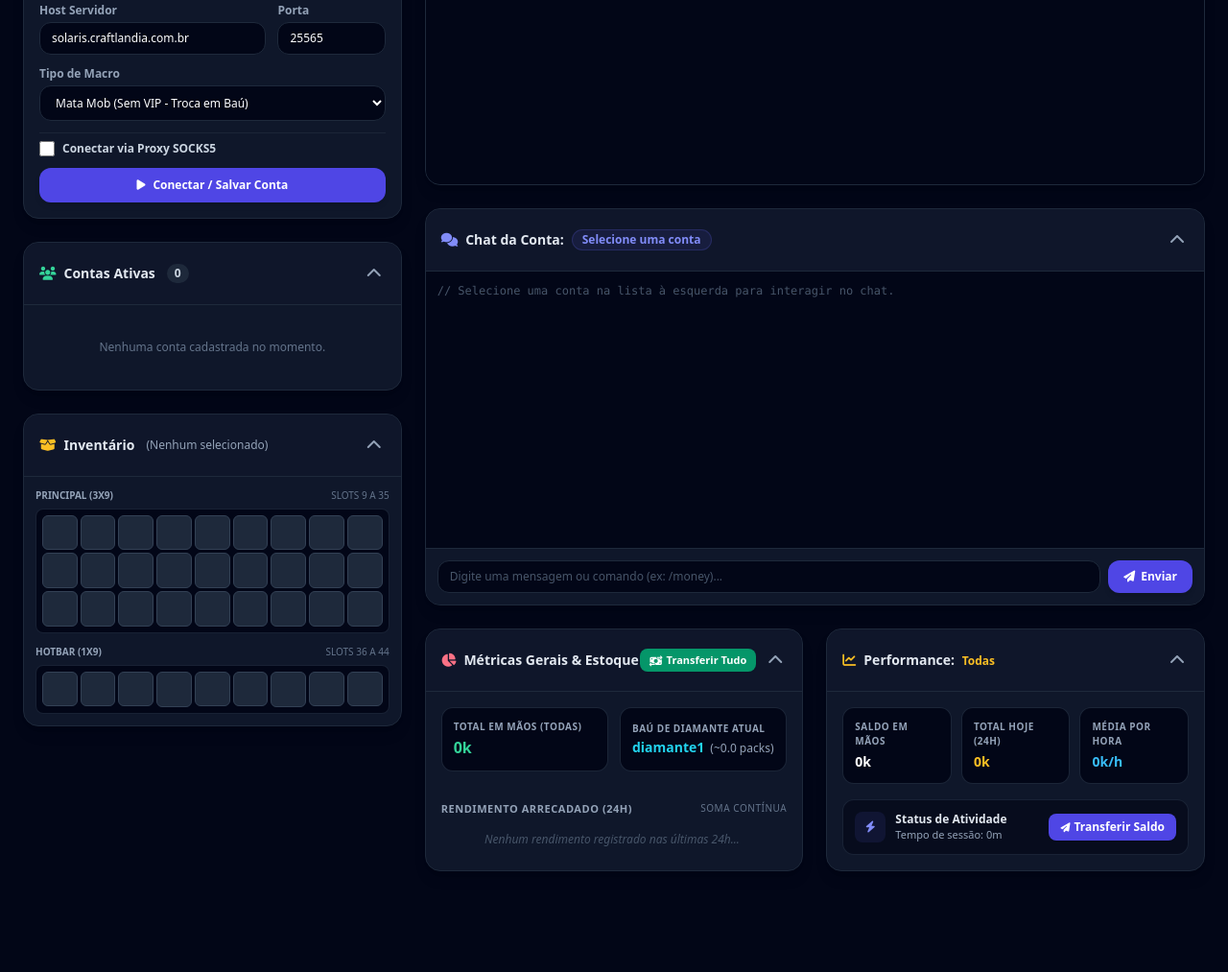
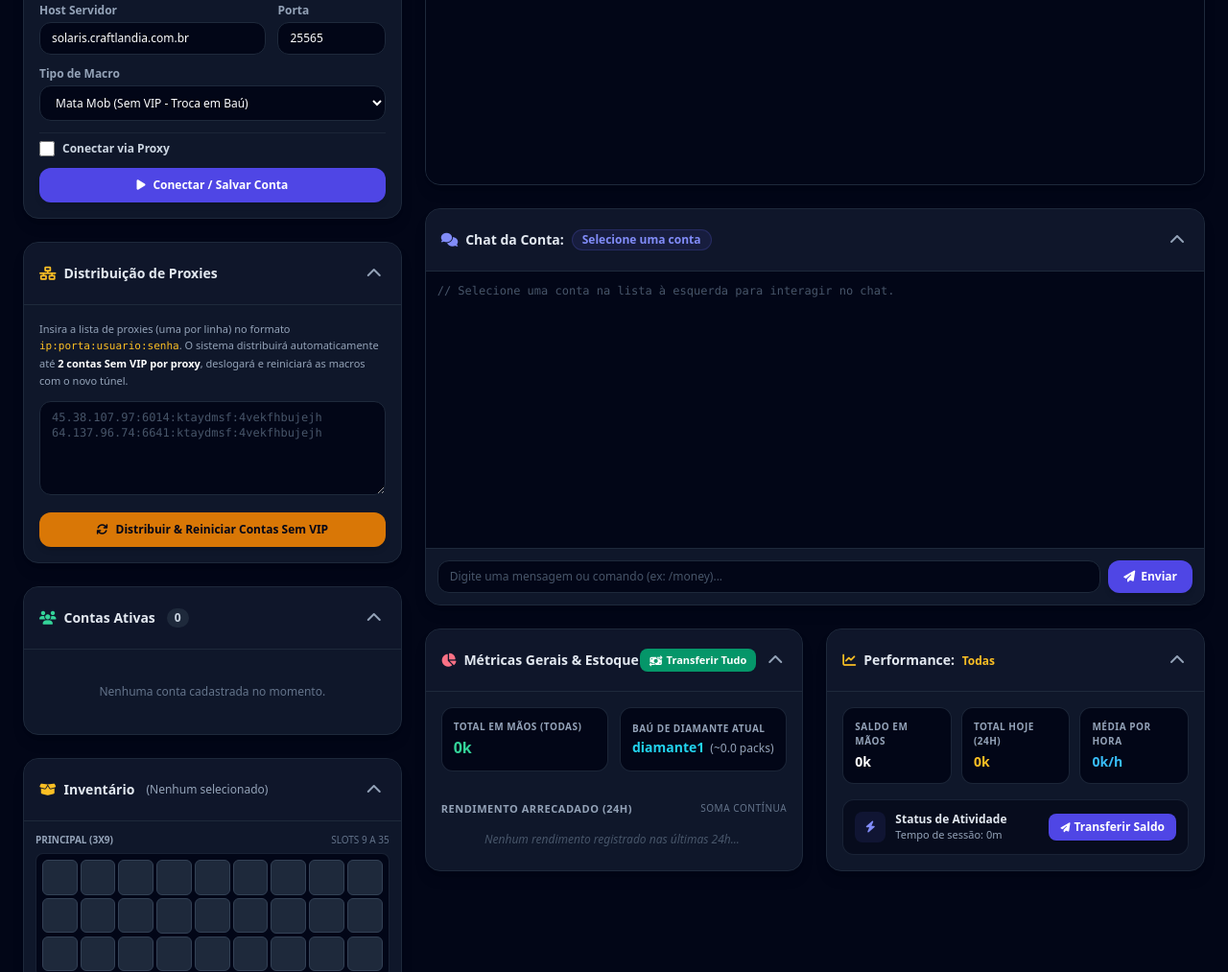
Before and after one commit to dielitonfonseca/Bot-Manager, a website: page public/index.html in a window 1280 px wide. Shown: the part 393-1406 px from the top of the page at 96% size. Before the commit the page ends 1325 px from the top, so only its background shows below. Drawn offline with nearby package versions, Linux system fonts and the light colour scheme; no server answers.

Commit message:
Rodando com proxy

```diff
--- a/public/index.html
+++ b/public/index.html
@@ -84,7 +84,7 @@
         <h1 class="text-lg font-bold tracking-tight text-white flex items-center gap-2">
           CL Macro Manager <span class="text-xs font-semibold px-2.5 py-0.5 rounded-full bg-emerald-500/10 text-emerald-400 border border-emerald-500/20">Solaris 1.8.9</span>
         </h1>
-        <p class="text-xs text-slate-400">Controlo, monitorização de proxy e rotações de espada</p>
+        <p class="text-xs text-slate-400">Controle, monitoramento de proxy e rotações de espada</p>
       </div>
     </div>
 
@@ -126,7 +126,7 @@
   <!-- Layout Principal em Grid -->
   <main class="max-w-[1750px] mx-auto grid grid-cols-1 lg:grid-cols-12 gap-6 items-start">
 
-    <!-- COLUNA DA ESQUERDA (4 colunas): Cadastro Completo, Contas e Inventário -->
+    <!-- COLUNA DA ESQUERDA (4 colunas): Cadastro, Distribuição de Proxy, Contas e Inventário -->
     <div class="lg:col-span-4 flex flex-col gap-6 w-full">
 
       <!-- CARD 1: Registar Nova Conta -->
@@ -134,7 +134,7 @@
         <div class="flex items-center justify-between p-4 border-b border-slate-800 bg-slate-900/60">
           <div class="flex items-center gap-2 font-semibold text-sm text-slate-200">
             <i class="fa-solid fa-user-plus text-indigo-400"></i>
-            <span>Registar Conta</span>
+            <span>Cadastrar Conta</span>
           </div>
           <button onclick="toggleCard('card-add-account', this)" class="text-slate-400 hover:text-white transition-colors p-1">
             <i class="fa-solid fa-chevron-up"></i>
@@ -202,12 +202,12 @@
             </select>
           </div>
 
-          <!-- Secção de Proxy SOCKS5 -->
+          <!-- Secção de Proxy Individual -->
           <div class="pt-2 border-t border-slate-800/80">
             <div class="flex items-center justify-between mb-2">
               <label class="flex items-center gap-2 cursor-pointer">
                 <input id="check-use-proxy" type="checkbox" onchange="toggleProxyInputs(this.checked)" class="w-4 h-4 rounded bg-slate-950 border-slate-800 text-indigo-600 focus:ring-0 cursor-pointer">
-                <span class="text-xs font-semibold text-slate-300">Conectar via Proxy SOCKS5</span>
+                <span class="text-xs font-semibold text-slate-300">Conectar via Proxy</span>
               </label>
             </div>
 
@@ -221,7 +221,7 @@
                 </div>
               </div>
               <div class="grid grid-cols-2 gap-2">
-                <input id="input-proxy-user" type="text" placeholder="Utilizador (opcional)" class="w-full bg-slate-950 border border-slate-800 rounded-lg px-2.5 py-1.5 text-xs text-white placeholder-slate-600 focus:outline-none focus:border-indigo-500">
+                <input id="input-proxy-user" type="text" placeholder="Usuário (opcional)" class="w-full bg-slate-950 border border-slate-800 rounded-lg px-2.5 py-1.5 text-xs text-white placeholder-slate-600 focus:outline-none focus:border-indigo-500">
                 <input id="input-proxy-pass" type="password" placeholder="Senha (opcional)" class="w-full bg-slate-950 border border-slate-800 rounded-lg px-2.5 py-1.5 text-xs text-white placeholder-slate-600 focus:outline-none focus:border-indigo-500">
               </div>
             </div>
@@ -234,7 +234,32 @@
         </div>
       </section>
 
-      <!-- CARD 2: Contas Ativas (Persistentes com Excluir) -->
+      <!-- NOVO CARD: Gerenciador e Distribuição em Massa de Proxies -->
+      <section class="bg-slate-900 border border-slate-800 rounded-2xl shadow-lg overflow-hidden">
+        <div class="flex items-center justify-between p-4 border-b border-slate-800 bg-slate-900/60">
+          <div class="flex items-center gap-2 font-semibold text-sm text-slate-200">
+            <i class="fa-solid fa-network-wired text-amber-400"></i>
+            <span>Distribuição de Proxies</span>
+          </div>
+          <button onclick="toggleCard('card-proxy-dist', this)" class="text-slate-400 hover:text-white transition-colors p-1">
+            <i class="fa-solid fa-chevron-up"></i>
+          </button>
+        </div>
+        <div id="card-proxy-dist" class="p-4 space-y-3 card-transition">
+          <div class="text-[11px] text-slate-400 leading-relaxed">
+            Insira a lista de proxies (uma por linha) no formato <code class="text-amber-400 font-mono">ip:porta:usuario:senha</code>. O sistema distribuirá automaticamente até <b class="text-white">2 contas Sem VIP por proxy</b>, deslogará e reiniciará as macros com o novo túnel.
+          </div>
+          <textarea id="input-proxy-batch" rows="5" placeholder="45.38.107.97:6014:ktaydmsf:4vekfhbujejh&#10;64.137.96.74:6641:ktaydmsf:4vekfhbujejh" class="w-full bg-slate-950 border border-slate-800 rounded-xl px-3 py-2 text-xs text-white placeholder-slate-600 focus:outline-none focus:border-amber-500 font-mono resize-y"></textarea>
+          <div class="flex justify-end">
+            <button onclick="handleApplyBatchProxies()" class="w-full bg-amber-600 hover:bg-amber-500 text-slate-950 font-bold text-xs py-2.5 rounded-xl transition-all shadow-md flex items-center justify-center gap-2">
+              <i class="fa-solid fa-arrows-rotate text-xs"></i>
+              Distribuir & Reiniciar Contas Sem VIP
+            </button>
+          </div>
+        </div>
+      </section>
+
+      <!-- CARD 2: Contas Ativas (Persistentes com Excluir e Tag Dourada Proxy) -->
       <section class="bg-slate-900 border border-slate-800 rounded-2xl shadow-lg overflow-hidden">
         <div class="flex items-center justify-between p-4 border-b border-slate-800 bg-slate-900/60">
           <div class="flex items-center gap-2 font-semibold text-sm text-slate-200">
@@ -455,7 +480,6 @@
     let accountStats = new Map();
     let diamondStockData = { home: 'diamante1', packs: 0 };
 
-    // Formatação monetária estrita em k e kk
     function formatCoinsCompact(val) {
       const num = Number(val) || 0;
       if (num < 1000) {
@@ -516,7 +540,6 @@
       }
     }
 
-    // Atualiza o dropdown (<datalist>) com os nicks guardados
     function updateSavedNicksDropdown() {
       const datalist = document.getElementById('saved-nicks-list');
       if (!datalist) return;
@@ -618,7 +641,6 @@
     initDefaultPassword();
     updateSavedNicksDropdown();
 
-    // Toggle de seleção: clicar na conta ativa remove a seleção para voltar para 'Todas'
     function selectBot(username) {
       if (selectedBot === username) {
         selectedBot = null;
@@ -661,6 +683,7 @@
         const isOnline = liveBot && liveBot.connected;
         const isPaused = liveBot && liveBot.paused;
         const isVip = acc.macroType === 'mob_vip';
+        const hasProxy = acc.proxy && acc.proxy.host && acc.proxy.port;
 
         const opt = document.createElement('option');
         opt.value = user;
@@ -682,8 +705,9 @@
               ${isVip ? 'VIP' : 'NAO'}
             </div>
             <div>
-              <div class="text-sm font-semibold text-white flex items-center gap-1.5">
-                ${user}
+              <div class="text-sm font-semibold text-white flex items-center gap-1.5 flex-wrap">
+                <span>${user}</span>
+                ${hasProxy ? '<span class="text-[10px] text-amber-400 font-bold tracking-wider">(proxy)</span>' : ''}
                 <span class="w-2 h-2 rounded-full ${isOnline ? 'bg-emerald-500' : 'bg-slate-600'}"></span>
               </div>
               <div class="text-[11px] text-slate-400">${isOnline ? (liveBot.macroName || 'Ativo') : 'Desconectado'}</div>
@@ -705,6 +729,92 @@
       });
 
       selectLog.value = currentSelectedLog;
+    }
+
+    // Distribuição de proxies em lote: aplica exclusivamente nas contas Sem VIP (até 2 contas por proxy)
+    function handleApplyBatchProxies() {
+      const textarea = document.getElementById('input-proxy-batch');
+      const text = textarea.value.trim();
+
+      if (!text) {
+        alert('Insira ao menos uma proxy no formato IP:Porta:Usuário:Senha');
+        return;
+      }
+
+      const lines = text.split('\n').map(l => l.trim()).filter(l => l.length > 0);
+      const parsedProxies = [];
+
+      for (const line of lines) {
+        const parts = line.split(':');
+        if (parts.length >= 2) {
+          parsedProxies.push({
+            host: parts[0].trim(),
+            port: parseInt(parts[1].trim()),
+            user: parts[2] ? parts[2].trim() : undefined,
+            pass: parts[3] ? parts[3].trim() : undefined
+          });
+        }
+      }
+
+      if (parsedProxies.length === 0) {
+        alert('Nenhuma proxy válida encontrada. Verifique o formato IP:Porta:Usuário:Senha');
+        return;
+      }
+
+      // Cada proxy da lista pode ser alocada para até 2 contas
+      const proxyPool = [];
+      parsedProxies.forEach(p => {
+        proxyPool.push({ ...p });
+        proxyPool.push({ ...p });
+      });
+
+      const allKeys = Object.keys(savedAccounts);
+      // Filtra estritamente as contas SEM VIP (as VIP permanecem intocadas)
+      const nonVipKeys = allKeys.filter(k => savedAccounts[k].macroType !== 'mob_vip');
+
+      if (nonVipKeys.length === 0) {
+        alert('Nenhuma conta Sem VIP cadastrada para receber as proxies.');
+        return;
+      }
+
+      if (proxyPool.length < nonVipKeys.length) {
+        if (!confirm(`Aviso: Foram inseridas proxies suficientes para ${proxyPool.length} contas (2 por IP), mas existem ${nonVipKeys.length} contas Sem VIP. As contas excedentes manterão a proxy anterior. Deseja prosseguir?`)) {
+          return;
+        }
+      }
+
+      let assignedCount = 0;
+      nonVipKeys.forEach((key, idx) => {
+        if (idx >= proxyPool.length) return;
+        const assignedProxy = proxyPool[idx];
+        const acc = savedAccounts[key];
+        const username = acc.username;
+
+        // Atualiza a proxy da conta no estado local
+        acc.proxy = assignedProxy;
+        savedAccounts[key] = acc;
+        assignedCount++;
+
+        // Desconecta a conta para aplicar as novas configurações de rede
+        socket.emit('stop_bot', { username });
+
+        // Reconecta automaticamente após 1.5s com o novo túnel
+        setTimeout(() => {
+          const pass = acc.useDefaultPassword ? defaultPassword : acc.password;
+          socket.emit('start_bot', {
+            username: acc.username,
+            password: pass,
+            host: acc.host || 'solaris.craftlandia.com.br',
+            port: acc.port || 25565,
+            macroType: acc.macroType,
+            proxy: acc.proxy
+          });
+        }, 1500 + (idx * 500)); // Escalonamento para evitar picos simultâneos
+      });
+
+      localStorage.setItem('cl_saved_accounts', JSON.stringify(savedAccounts));
+      renderBotsList();
+      alert(`Sucesso! ${assignedCount} conta(s) Sem VIP foram atualizadas com as novas proxies e estão sendo reiniciadas.`);
     }
 
     function handleDeleteAccount(username) {
@@ -871,12 +981,10 @@
         }
       });
 
-      // Atualiza o Card Vermelho
       document.getElementById('metric-total-money-all').innerText = formatCoinsCompact(totalAllMoney);
       document.getElementById('metric-diamond-chest').innerText = diamondStockData.home || 'diamante1';
       document.getElementById('metric-diamond-packs').innerText = `(~${diamondStockData.packs.toFixed(1)} packs)`;
 
-      // Atualiza o Card Amarelo: Conta Selecionada OU 'Todas'
       if (selectedBot && accountStats.has(selectedBot)) {
         const sel = accountStats.get(selectedBot);
         document.getElementById('perf-target-account').innerText = selectedBot;
@@ -972,7 +1080,6 @@
       socket.emit('toggle_pause', { username });
     }
 
-    // Toggle de conexão: desliga se online, reloga com os dados guardados se offline
     function handleDisconnectBot(username) {
       const liveBot = botsMap.get(username);
       const isOnline = liveBot && liveBot.connected;
```
